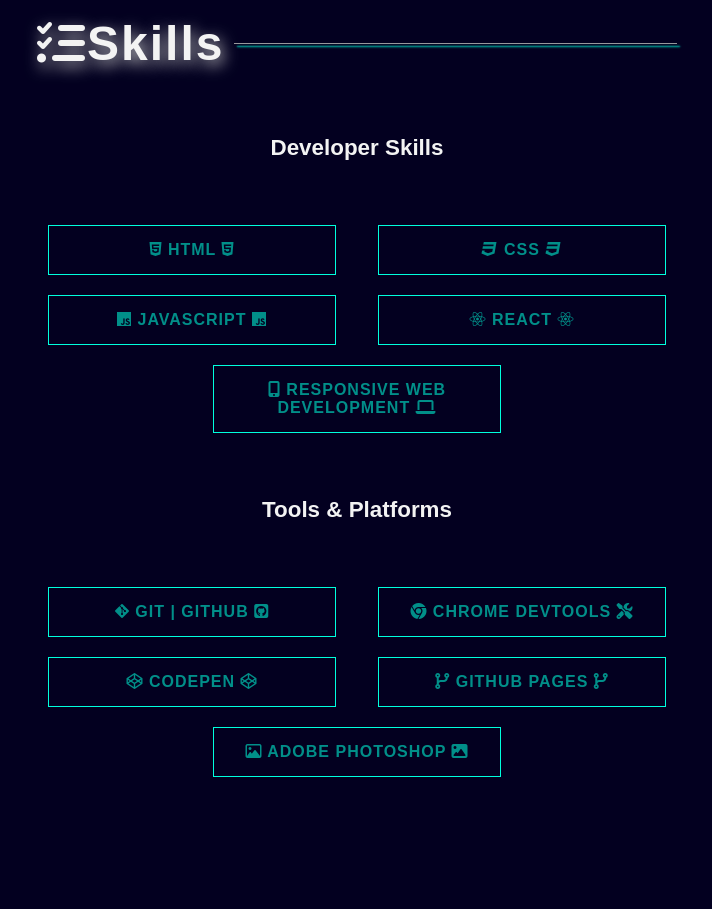
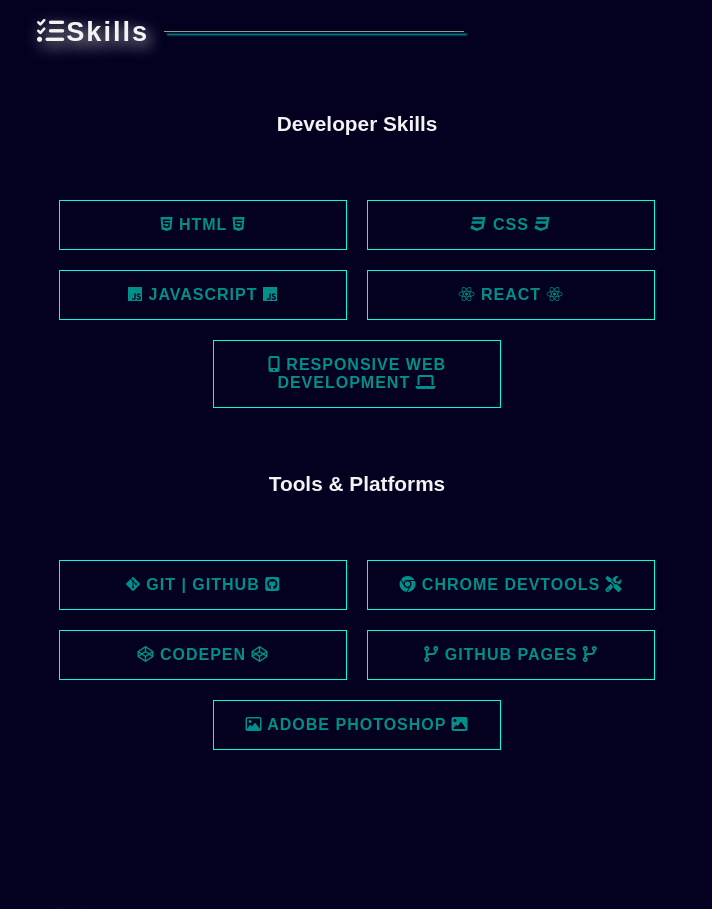
Before and after one commit to TroyRichardsDA/Portfolio-React-Revamp, a React (Create React App) app: page / in a window 1280 px wide. Shown: the part 900-1809 px from the top of the page, without its empty margins (283-995 px from the left). Built offline with nearby package versions, Linux system fonts and the light colour scheme.

Commit message:
Tablet Quries Complete

```diff
--- a/src/Components/Skills.js
+++ b/src/Components/Skills.js
@@ -1,22 +1,24 @@
 export function Skills() {
   return (
   <section id="skills">
-    <h2 class="skills-header"><i class="fas fa-tasks"></i>Skills</h2>
-    <h3 class="skills-subheader">Developer Skills</h3>
-    <div class="skills-wrap">
-      <p class="skill"><i class="fab fa-html5"></i> HTML <i class="fab fa-html5"></i></p>
-      <p class="skill"><i class="fab fa-css3"></i> CSS <i class="fab fa-css3"></i></p>
-      <p class="skill"><i class="fab fa-js"></i> JavaScript <i class="fab fa-js"></i></p>
-      <p class="skill"><i class="fab fa-react"></i>  React <i class="fab fa-react"></i> </p>
-      <p class="skill"><i class="fas fa-mobile-alt"></i> Responsive Web Development <i class="fas fa-laptop"></i></p>
-    </div>
-    <h3 class="tool-subheader">Tools & Platforms</h3>
-    <div class="tools-wrap">
-      <p class="tool"><i class="fab fa-git-alt"></i> Git | GitHub <i class="fab fa-github-square"></i></p>
-      <p class="tool"><i class="fab fa-chrome"></i> Chrome DevTools <i class="fas fa-tools"></i></p>
-      <p class="tool"><i class="fab fa-codepen"></i> Codepen <i class="fab fa-codepen"></i></p>
-      <p class="tool"><i class="fas fa-code-branch"></i> Github Pages <i class="fas fa-code-branch"></i></p>
-      <p class="tool"><i class="far fa-image"></i> Adobe Photoshop <i class="fas fa-image"></i></p>
+      <h2 className="skills-header"><i class="fas fa-tasks"></i>Skills</h2>
+    <div className="skills-content">
+      <h3 className="skills-subheader">Developer Skills</h3>
+      <div class="devskills-wrap">
+        <p className="skill"><i className="fab fa-html5"></i> HTML <i className="fab fa-html5"></i></p>
+        <p className="skill"><i className="fab fa-css3"></i> CSS <i className="fab fa-css3"></i></p>
+        <p className="skill"><i class="fab fa-js"></i> JavaScript <i className="fab fa-js"></i></p>
+        <p className="skill"><i className="fab fa-react"></i>  React <i className="fab fa-react"></i> </p>
+        <p className="skill"><i className="fas fa-mobile-alt"></i> Responsive Web Development <i className="fas fa-laptop"></i></p>
+      </div>
+      <h3 className="tool-subheader">Tools & Platforms</h3>
+      <div className="tools-wrap">
+        <p className="tool"><i className="fab fa-git-alt"></i> Git | GitHub <i className="fab fa-github-square"></i></p>
+        <p className="tool"><i className="fab fa-chrome"></i> Chrome DevTools <i className="fas fa-tools"></i></p>
+        <p className="tool"><i className="fab fa-codepen"></i> Codepen <i className="fab fa-codepen"></i></p>
+        <p className="tool"><i className="fas fa-code-branch"></i> Github Pages <i className="fas fa-code-branch"></i></p>
+        <p className="tool"><i className="far fa-image"></i> Adobe Photoshop <i className="fas fa-image"></i></p>
+      </div>
     </div>
   </section>
   )
--- a/src/index.css
+++ b/src/index.css
@@ -179,7 +179,7 @@ Skills
   content: "";
   height: 1px;
   width: 100%;
-  margin-left: 10px;
+  margin-left: 15px;
   background-color: var(--mainTextColor);
   box-shadow: 3px 3px 2px var(--highlightColor);
 }
@@ -192,7 +192,7 @@ Skills
   color: var(--BrighterText);
 }
 
-.skills-wrap,
+.devskills-wrap,
 .tools-wrap {
   display: flex;
   justify-content: center;
@@ -240,7 +240,7 @@ Skills
   content: "";
   height: 1px;
   width: 100%;
-  margin-left: 10px;
+  margin-left: 15px;
   background-color: var(--mainTextColor);
   box-shadow: 3px 3px 2px var(--highlightColor);
 }
@@ -375,7 +375,7 @@ About
   content: "";
   height: 1px;
   width: 100%;
-  margin-left: 10px;
+  margin-left: 15px;
   background-color: var(--mainTextColor);
   box-shadow: 3px 3px 2px var(--highlightColor);
 }
@@ -592,24 +592,6 @@ Tablet
 
 
 
-  /*=====================
-
-  Tablet: Projects
-
-  ==================*/
-
-  .projects-subtitle {
-    font-size: 1.3rem;
-  }
-
-  .project-area {
-    display: grid;
-    grid-template-columns: 1fr 1fr;
-  }
-
-  .projects-header {
-    font-size: 3.23em;
-  }
 
 
   /*=====================
@@ -619,12 +601,17 @@ Tablet
   ==================*/
 
   .skills-header {
-    font-size: 3em
+    font-size: 1.7rem;
+    justify-content: left;
+  }
+
+  .skills-header::after {
+    width: 300px;
   }
 
   .skills-subheader,
   .tool-subheader {
-    font-size: 1.4rem;
+    font-size: 1.3rem;
   }
 
   .skill,
@@ -634,12 +621,23 @@ Tablet
     text-transform: uppercase;
   }
 
-  .skills-wrap,
-  .tools-wrap {
-    width: 100%;
-    display: flex;
-    justify-content: space-around;
-    flex-flow: row wrap;
+  /*=====================
+
+  Tablet: Projects
+
+  ==================*/
+
+  .projects-header {
+    font-size: 1.7rem;
+  }
+
+  .projects-subtitle {
+    font-size: 1.3rem;
+  }
+
+  .project-area {
+    display: grid;
+    grid-template-columns: 1fr 1fr;
   }
 
 
@@ -651,10 +649,11 @@ Tablet
 
 
   .about-wrapper {
-    display: flex;
-    justify-content: center;
-    flex-flow: row wrap;
-    align-items: center;
+    text-align: center;
+  }
+
+  .about-header {
+    font-size: 1.7rem;
   }
 
   #about > h2{
@@ -663,20 +662,13 @@ Tablet
 
   /*====================
 
-  Tablet: Footer
+  Tablet: Contact
 
   ==================*/
 
 
-  .footer-header {
-    margin-bottom: 2rem;
-  }
-
-  .footer-content {
-    display: flex;
-    flex-flow: row wrap;
-    align-items: center;
-    justify-content: center;
+  .contact-header {
+    margin: 15rem 0 4rem;
   }
 
   .copyright {
@@ -684,19 +676,20 @@ Tablet
     flex-flow: row wrap
   }
 
-  .social,
-  .hire-me,
-  .location {
-    width: 33%;
+  /*====================
+
+  Tablet: Footer
+
+  ==================*/
+
+  footer {
+    margin: 7rem 0 3rem;
   }
 
   .social-icons i {
-    padding: 0 10px;
+    font-size: 2rem;
   }
 
-  .social-icons i:hover {
-    color: var(--seconday-color)
-  }
 
 }
 
```
